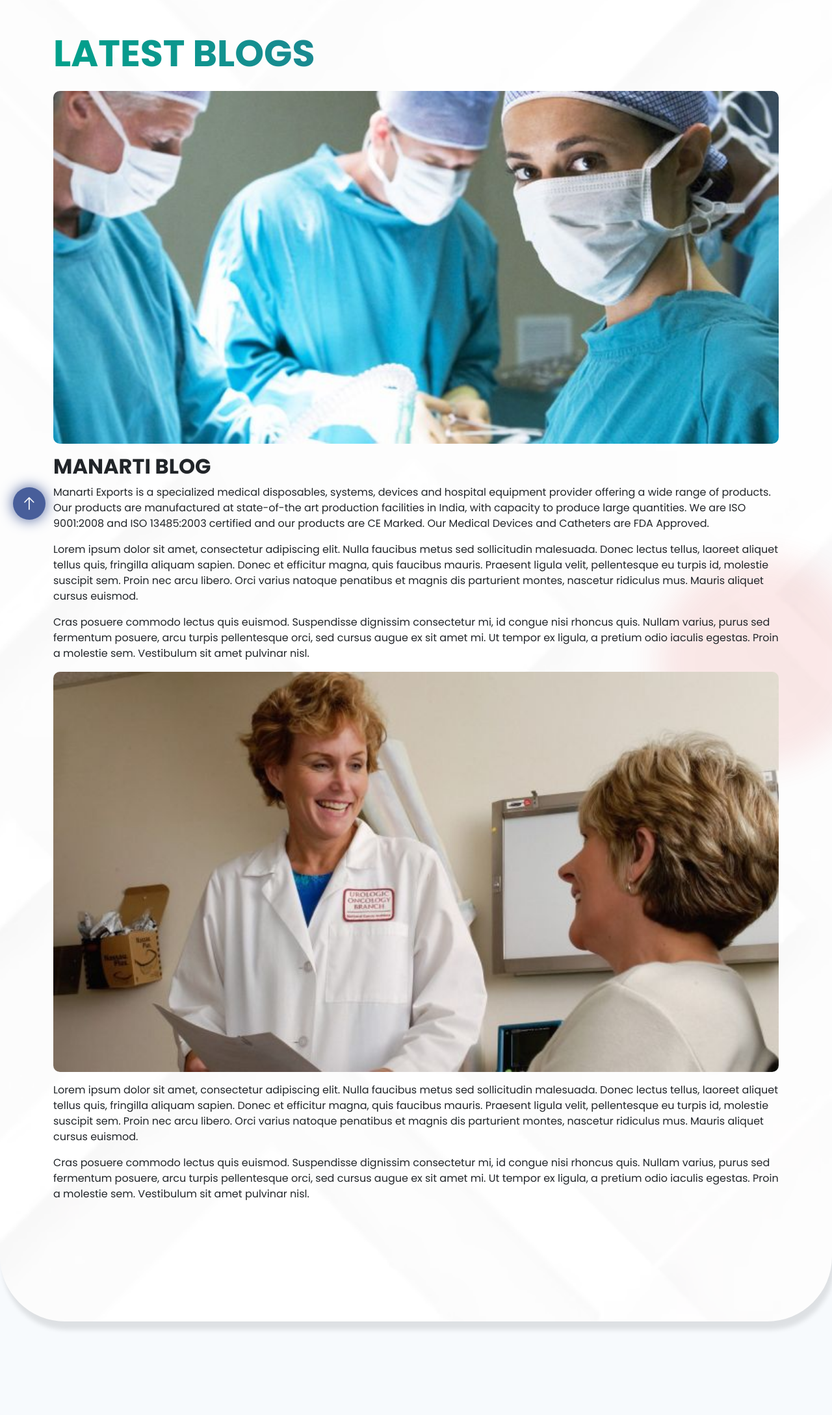
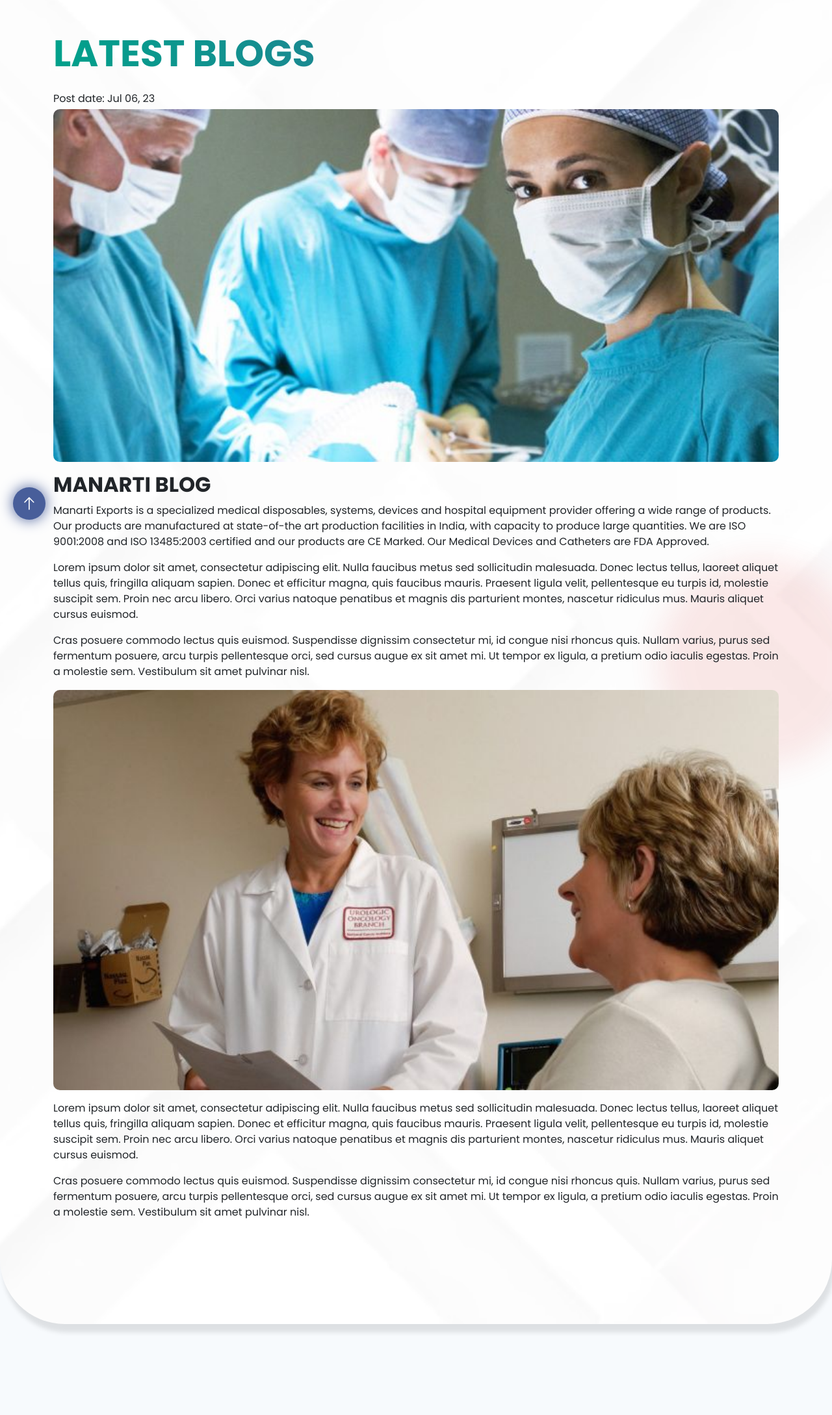
Before and after one commit to sumitcotgin/manarti-exports, a PHP site: page /blog-detail.php in a window 1280 px wide; the page is wider, and only the part inside the window is pictured. Shown: the part 100-2278 px from the top of that part at 65% size. Before the commit the page ends 2150 px from the top of that part, so only its background shows below. Run offline with PHP 8.4, Linux system fonts and the light colour scheme.

Commit message:
add post date in blog

```diff
--- a/blog-detail.php
+++ b/blog-detail.php
@@ -7,6 +7,7 @@
             <div class="row row-gap-4 mb-lg-0 mb-5">
                 <div class="col-12">
                     <div class="main-blog pb-5">
+                        <p class="mb-1">Post date: <?= date('M d, y'); ?></p>
                         <img src="images/blog-img.jpg" alt="Manarti blog    blogBounce" class="img-fluid w-100 mb-3" />
 
                         <h2 class="text-uppercase fw-bold text-dark    blogBounce">Manarti blog</h2>
@@ -24,19 +25,6 @@
                         <p class="text-dark">Cras posuere commodo lectus quis euismod. Suspendisse dignissim consectetur mi, id congue nisi rhoncus quis. Nullam varius, purus sed fermentum posuere, arcu turpis pellentesque orci, sed cursus augue ex sit amet mi. Ut tempor ex ligula, a pretium odio iaculis egestas. Proin a molestie sem. Vestibulum sit amet pulvinar nisl.</p>
                     </div>
                 </div>
-                <div class="col-lg-4">
-                    <!-- <div class="sticky-top">
-                        <h3 class="text-gradient fw-bold mb-3">Recent Blogs</h3>
-                        <?php for($i=0; $i<4; $i++) { ?>
-                        <div class="mb-3">
-                            <a href="#" class="d-flex gap-2 align-items-center text-start">
-                                <img src="images/sm-blog.jpg" alt="" class="img-fluid ratio-1x1 rounded-1" />
-                                <span class="text-dark fw-bold">Lorem Ipsum Dolor Sit Amet Lorem Ipsum Dolor</span>
-                            </a>
-                        </div>
-                        <?php } ?>
-                    </div> -->
-                </div>
             </div>
         </div>
         <div class="circle right position-absolute"></div>
--- a/css/style.css
+++ b/css/style.css
@@ -181,6 +181,7 @@ nav {
   top: 0;
   transition: top 0.2s ease-in-out;
   width: 100%;
+  z-index: 99;
 }
 .nav-up {
   top: -100px;
```
